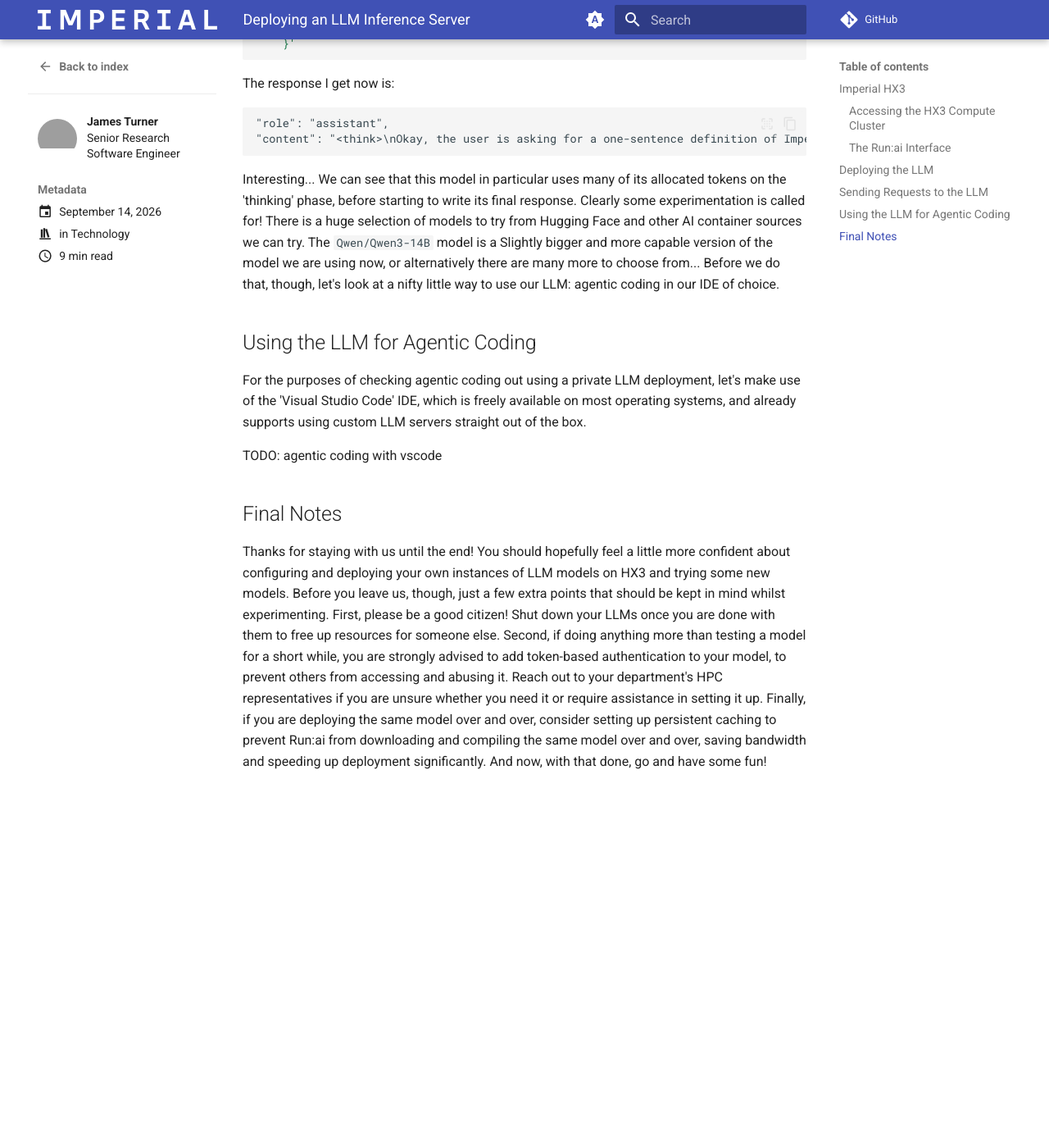
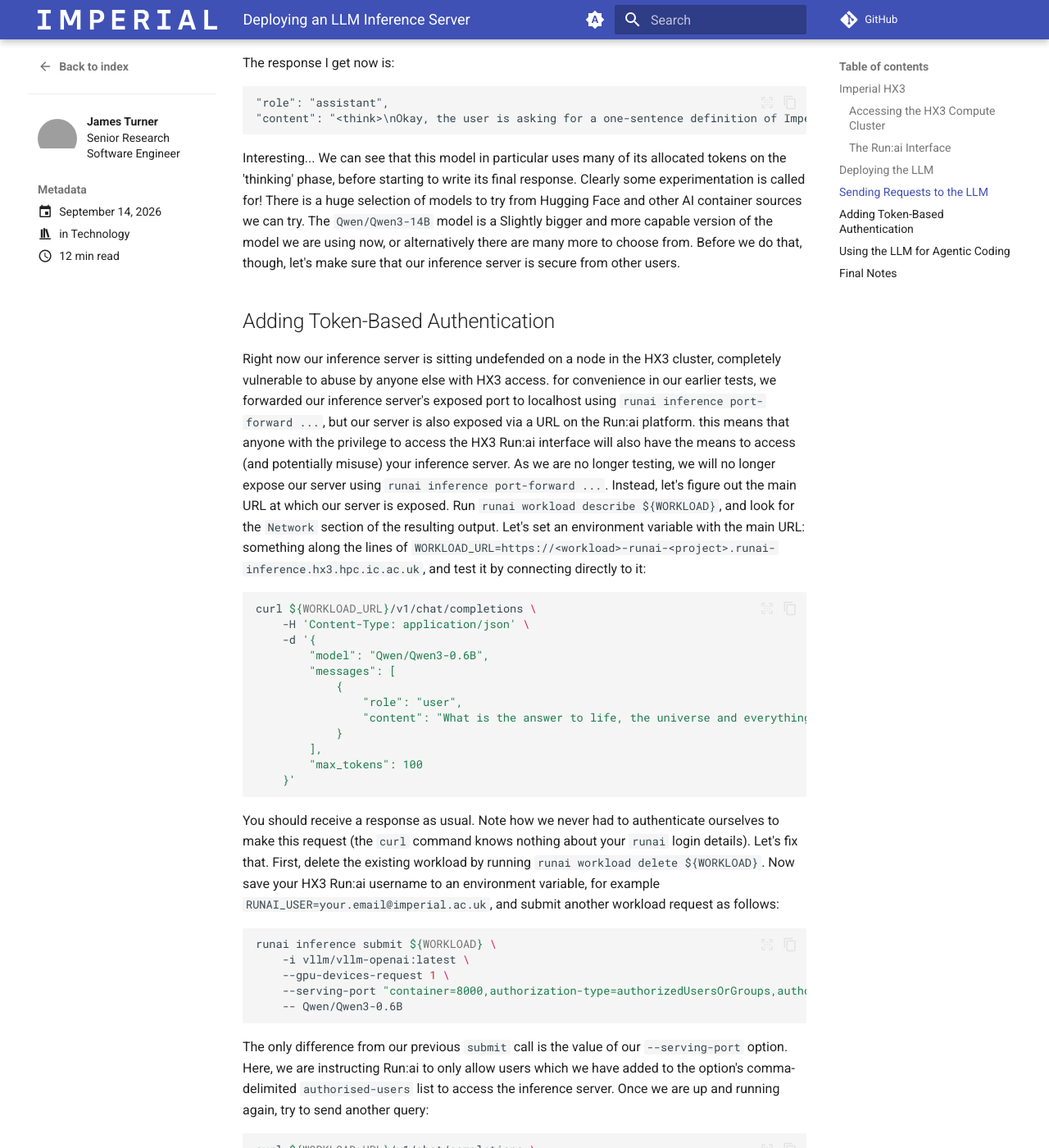
Before and after one commit to ImperialCollegeLondon/RSEBlog, an MkDocs documentation site: the page built from docs/posts/20260914_deploy_llm.md, in a window 1280 px wide and 1400 px high, scrolled down 4565 px. Shown: the whole window at 82% size. Built offline with MkDocs 1.6.1 and Material for MkDocs 9.7.7, drawn with Linux system fonts in a browser that asks for light colours; comment, search, counter and statistics services are not loaded; before the commit the page ends 5530 px from its top, so only the background shows below that; some of the changed text lies outside the part shown; grey boxes are pictures that could not be loaded.

Commit message:
Add section on token-based authentication.

````diff
--- a/docs/posts/20260914_deploy_llm.md
+++ b/docs/posts/20260914_deploy_llm.md
@@ -30,27 +30,27 @@
 
 HX3 uses Nvidia's Run:ai platform to submit and manage AI compute workloads. Run:ai has two interfaces: the web interface discussed already, which you can connect to by following the link above, and the Command Line Interface (CLI), which we will be using throughout the bulk of this guide. Before that, though, take a second to familiarise yourself with the web interface. From the landing page, you will see a page describing your submitted workloads, along with controls for starting, managing and deleting them. Deleted workloads may be accessed and restarted by following the 'Deleted workloads' on the navigation panel on the left. User settings, including API token generation, is accessed by clicking on your profile avatar in the top right of the page.
 
-Since we will be using the CLI client, click the question mark icon in the top right of the page, near to your avatar icon, and click 'Researcher Command Line Interface'. Follow the instructions on the popup window to download and install your personal CLI client, which will be made available as `runai` on the command line. Now open a fresh terminal so that Run:ai can properly initialise, and then login with the client by running `runai login`. If successful, you now have a fully working CLI client to submit jobs. Now as a final configuration step, make sure to point the client to whichever compute project you were assigned to by running `runai project set <project_name>`. You can check the name of your project by running `runai project list`. Now we can move on to something more interesting.
+Since we will be using the CLI client, click the question mark icon in the top right of the page, near to your avatar icon, and click `Researcher Command Line Interface`. Follow the instructions on the popup window to download and install your personal CLI client, which will be made available as `runai` on the command line. Now open a fresh terminal so that Run:ai can properly initialise, and then login with the client by running `runai login`. If successful, you now have a fully working CLI client to submit jobs. Now as a final configuration step, make sure to point the client to whichever compute project you were assigned to. Sen an environment variable `PROJECT=<project name>` and run `runai project set ${PROJECT}`. You can check the name of your project by running `runai project list`. Now we can move on to something more interesting.
 
 ## Deploying the LLM
 
 Run:ai workloads can be classified as one of three things: either 'Workspace', 'Training' or 'Inference'. Workspaces are useful as spaces for developing and running Jupyter notebooks in an isolated container environment. The training workload, as you might expect, is a specialised environment from which AI models can be trained in a controlled and repeatable manner. Since the LLM models we will be using have already been fully trained, we will be using the inference workload type, used for deploying fully trained AI models and exposing them to users via a web API.
 
-Let's begin by listing our submitted workloads with `runai workload list`. If you are part of a department-wide project group, you may see several workloads submitted by others in your group, along with their status. If you have been allocated a fresh project group, the returned list will be empty as we have not submitted anything yet. Let's fix that. Decide a name for the workload and set the environment variable `WORKLOAD` with it. I'll use `export WORKLOAD=my-test-llm`, but you may need to pick another one if this one is already taken. Our next command is as follows:
+Let's begin by listing our submitted workloads with `runai workload list`. If you are part of a department-wide project group, you may see several workloads submitted by others in your group, along with their status. If you have been allocated a fresh project group, the returned list will be empty as we have not submitted anything yet. Let's fix that. Decide a name for the workload and set the environment variable `WORKLOAD` with it. I'll use `WORKLOAD=my-test-llm`, but you may need to pick another one if this one is already taken. Our next command is as follows:
 
 ```bash
 runai inference submit ${WORKLOAD} \
-   -i vllm/vllm-openai:latest \
-   --gpu-devices-request 1 \
-   --serving-port 8000 \
-   -- Qwen/Qwen3-0.6B
+    -i vllm/vllm-openai:latest \
+    --gpu-devices-request 1 \
+    --serving-port 8000 \
+    -- Qwen/Qwen3-0.6B
 ```
 
 We can follow the startup process of the model by running `runai inference logs ${WORKLOAD} --follow` and wait until the container is fully deployed and awaiting requests.
 
 It's worth unpacking the previous command a bit, as several things are happening under the hood at once. First, let's discuss the command itself. The first part: `runai inference submit` tells the Run:ai platform that we want to submit a request for an 'inference' type workload, as discussed above. Next, we give the workload name, which we have already saved in our `WORKLOAD` environment variable. This will be the name visible when running `runai workload list`. Next up is `-i vllm/vllm-openai:latest`. This instructs Run:ai to load the vLLM and OpenAI container, which is a pre-built environment containing the inference server itself, which is vLLM with an OpenAI API layer. We will discuss the API later. Following this, `--gpu-devices-request 1` requests a single GPU for the workload, and `--serving-port 8000` exposes the workload's vLLM inference server on port 8000. Finally, `Qwen/Qwen3-0.6B` is the huggingface.co identifier for the model we are using.
 
-NB there are some good reasons you might want to request a different number of GPUs. You may have noticed when calling `runai project list` that the returned table has a column named 'Allocated GPUs'. Depending on your quota, two other scenarios may exist: your GPU quota may be less than, or greater than one. Additionally, if your project is shared with other users, you may find that there is not enough quota left after other workloads for your job to request a whole GPU. If there is not enough quota for your job, you may request 'fractional' GPU usage, where some fraction of a non-full GPU is requested instead. Although only proportionate GPU memory is reserved, it's a viable option when not enough GPU quota exists. For a fractional half GPU request, for example, replace `--gpu-devices-request 1` in your `submit` call with `--gpu-request-type portion --gpu-portion-request 0.5`, and your workload will run on half of a shared GPU. On the other hand, if your remaining GPU quota is above one, you might consider requesting more to run a bigger model faster. This, however, is outside the scope of this guide.
+NB there are some good reasons you might want to request a different number of GPUs. You may have noticed when calling `runai project list` that the returned table has a column named `Allocated GPUs`. Depending on your quota, two other scenarios may exist: your GPU quota may be less than, or greater than one. Additionally, if your project is shared with other users, you may find that there is not enough quota left after other workloads for your job to request a whole GPU. If there is not enough quota for your job, you may request 'fractional' GPU usage, where some fraction of a non-full GPU is requested instead. Although only proportionate GPU memory is reserved, it's a viable option when not enough GPU quota exists. For a fractional half GPU request, for example, replace `--gpu-devices-request 1` in your `submit` call with `--gpu-request-type portion --gpu-portion-request 0.5`, and your workload will run on half of a shared GPU. On the other hand, if your remaining GPU quota is above one, you might consider requesting more to run a bigger model faster. This, however, is outside the scope of this guide.
 
 By now, our LLM should be up and running on a HX3 node, as evident in the workload's log. For testing purposes, we will forward the remote port (8000) from the HX3 node to localhost, allowing us to transmit HTTP requests through a tunnel to our vLLM inference server. To do so, run the following in a separate command line terminal: `runai inference port-forward ${WORKLOAD} --port 8000:8000`. We may now pass our HTTP requests to the vLLM server via localhost port 8000. With that, we can now move on to passing some queries.
 
@@ -131,7 +131,91 @@
 "content": "<think>\nOkay, the user is asking for a one-sentence definition of Imperial College London. Let me start by recalling what I know about the institution. Imperial College London is a prestigious university located in London, UK, known for its strong academic programs and research. I need to make sure the sentence is concise and includes key details like location, type of institution, and notable aspects.\n\nFirst, I should mention the university's name. Then, its location. Next, the type of institution. Also, the reputation or achievements. Let me check if there's any specific information I should include. For example, the fact that it's a public institution or its focus areas. Maybe include something about its reputation in the field of education or research.\n\nWait, the user wants it in one sentence. So I need to combine these elements without adding unnecessary words. Let me structure it: \"Imperial College London is a prestigious UK university located in London, offering a wide range of academic programs and research opportunities.\" That seems to cover location, type, and purpose. Let me double-check if there's any other important detail that's missing. No, that should be sufficient. I think that's the correct answer.\n</think>\n\nImperial College London is a prestigious UK university located in London, offering a wide range of academic programs and research opportunities.",
 ```
 
-Interesting... We can see that this model in particular uses many of its allocated tokens on the 'thinking' phase, before starting to write its final response. Clearly some experimentation is called for! There is a huge selection of models to try from Hugging Face and other AI container sources we can try. The `Qwen/Qwen3-14B` model is a Slightly bigger and more capable version of the model we are using now, or alternatively there are many more to choose from... Before we do that, though, let's look at a nifty little way to use our LLM: agentic coding in our IDE of choice.
+Interesting... We can see that this model in particular uses many of its allocated tokens on the 'thinking' phase, before starting to write its final response. Clearly some experimentation is called for! There is a huge selection of models to try from Hugging Face and other AI container sources we can try. The `Qwen/Qwen3-14B` model is a Slightly bigger and more capable version of the model we are using now, or alternatively there are many more to choose from. Before we do that, though, let's make sure that our inference server is secure from other users.
+
+## Adding Token-Based Authentication
+
+Right now our inference server is sitting undefended on a node in the HX3 cluster, completely vulnerable to abuse by anyone else with HX3 access. for convenience in our earlier tests, we forwarded our inference server's exposed port to localhost using `runai inference port-forward ...`, but our server is also exposed via a URL on the Run:ai platform. this means that anyone with the privilege to access the HX3 Run:ai interface will also have the means to access (and potentially misuse) your inference server. As we are no longer testing, we will no longer expose our server using `runai inference port-forward ...`. Instead, let's figure out the main URL at which our server is exposed. Run `runai workload describe ${WORKLOAD}`, and look for the `Network` section of the resulting output. Let's set an environment variable with the main URL: something along the lines of `WORKLOAD_URL=https://<workload>-runai-<project>.runai-inference.hx3.hpc.ic.ac.uk`, and test it by connecting directly to it:
+
+```bash
+curl ${WORKLOAD_URL}/v1/chat/completions \
+    -H 'Content-Type: application/json' \
+    -d '{
+        "model": "Qwen/Qwen3-0.6B",
+        "messages": [
+            {
+                "role": "user",
+                "content": "What is the answer to life, the universe and everything?"
+            }
+        ],
+        "max_tokens": 100
+    }'
+```
+
+You should receive a response as usual. Note how we never had to authenticate ourselves to make this request (the `curl` command knows nothing about your `runai` login details). Let's fix that. First, delete the existing workload by running `runai workload delete ${WORKLOAD}`. Now save your HX3 Run:ai username to an environment variable, for example `RUNAI_USER=your.email@imperial.ac.uk`, and submit another workload request as follows:
+
+```bash
+runai inference submit ${WORKLOAD} \
+    -i vllm/vllm-openai:latest \
+    --gpu-devices-request 1 \
+    --serving-port "container=8000,authorization-type=authorizedUsersOrGroups,authorized-users=${RUNAI_USER},protocol=http" \
+    -- Qwen/Qwen3-0.6B
+```
+
+The only difference from our previous `submit` call is the value of our `--serving-port` option. Here, we are instructing Run:ai to only allow users which we have added to the option's comma-delimited `authorised-users` list to access the inference server. Once we are up and running again, try to send another query:
+
+```bash
+curl ${WORKLOAD_URL}/v1/chat/completions \
+    -H 'Content-Type: application/json' \
+    -d '{
+        "model": "Qwen/Qwen3-0.6B",
+        "messages": [
+            {
+                "role": "user",
+                "content": "What should I have for dinner tonight?"
+            }
+        ],
+        "max_tokens": 100
+    }'
+```
+
+An empty response; looks like we are locked out. Good. So how do we get in? Let's get ourselves an access token. On the Run:ui web interface, click the avatar icon in the top right of the page, followed by `Settings`. On the settings page, go to the `Access Keys` section and click on the `+ ACCESS KEY` link at the bottom. Enter a name for this new key and the next popup window will show you your new `Client ID` and `Client Secret`. Set new environment variables with these two values: `RUNAI_CLIENT_ID=<your client ID>` and `RUNAI_CLIENT_SECRET=<your client secret>`. Now we can generate our access token using these credentials. Run the following in your terminal, paying careful attention to the use of single `'` and double `"` quotes:
+
+```bash
+RUNAI_TOKEN=$(
+    curl -s 'https://runai.hx3.hpc.ic.ac.uk/api/v1/token' \
+        -H 'Content-Type: application/json' \
+        -d "$(jq -n \
+            --arg client_id "${RUNAI_CLIENT_ID}" \
+            --arg client_secret "${RUNAI_CLIENT_SECRET}" \
+            '{
+                grantType: "client_credentials",
+                clientId: $client_id,
+                clientSecret: $client_secret
+            }')"
+    | jq -r '.accessToken'
+)
+```
+
+`jq` is simply a CLI tool for parsing and generating JSON expressions. All we are doing here is constructing a JSON `client_credentials` request with your `clientId` and `clientSecret`, passing it to the Run:ai `/api/v1/token` endpoint, and saving our new `accessToken` it returns in the environment variable `RUNAI_TOKEN`. Now let's try our inference server again, using our new access token. Again be mindful about single `'` and double `"` quotes. Environment variables are *not* substituted inside the former, only the latter.
+
+```bash
+curl ${WORKLOAD_URL}/v1/chat/completions \
+    -H 'Content-Type: application/json' \
+    -H "Authorization: Bearer ${RUNAI_TOKEN}" \
+    -d '{
+        "model": "Qwen/Qwen3-0.6B",
+        "messages": [
+            {
+                "role": "user",
+                "content": "What should I have for dinner tonight?"
+            }
+        ],
+        "max_tokens": 100
+    }'
+```
+
+Note the new `Authorization` header in our HTTP request, which contains our new access token. Assuming all has gone well, you'll notice that we get a non-empty response this time, meaning the inference server has accepted our access token and is allowing us to send queries to the LLM. Excellent. Now, with our inference server deployed and secure, let's look at a nifty little way to use our LLM: agentic coding in our IDE of choice.
 
 ## Using the LLM for Agentic Coding
 
@@ -141,4 +225,4 @@
 
 ## Final Notes
 
-Thanks for staying with us until the end! You should hopefully feel a little more confident about configuring and deploying your own instances of LLM models on HX3 and trying some new models. Before you leave us, though, just a few extra points that should be kept in mind whilst experimenting. First, please be a good citizen! Shut down your LLMs once you are done with them to free up resources for someone else. Second, if doing anything more than testing a model for a short while, you are strongly advised to add token-based authentication to your model, to prevent others from accessing and abusing it. Reach out to your department's HPC representatives if you are unsure whether you need it or require assistance in setting it up. Finally, if you are deploying the same model over and over, consider setting up persistent caching to prevent Run:ai from downloading and compiling the same model over and over, saving bandwidth and speeding up deployment significantly. And now, with that done, go and have some fun!
+Thanks for staying with us until the end! You should hopefully feel a little more confident about configuring and deploying your own instances of LLM models on HX3 and trying some new models. Before you leave us, though, just a few extra points that should be kept in mind whilst experimenting. First, please be a good citizen! Shut down your LLMs once you are done with them to free up resources for someone else. You can check which workloads are still running with `runai workload list`, and delete a workflow by running `runai workload delete <workload>`. Second, if doing anything more than testing a model for a short while, you are strongly advised to add token-based authentication to your model, to prevent others from accessing and abusing it. Reach out to your department's HPC representatives if you are unsure whether you need it or require assistance in setting it up. Finally, if you are deploying the same model over and over, consider setting up persistent caching to prevent Run:ai from downloading and compiling the same model over and over, saving bandwidth and speeding up deployment significantly. And now, with that done, go and have some fun!
````
Also changed, not shown: other parts of docs/posts/20260914_deploy_llm.md (+1 -1 lines).
